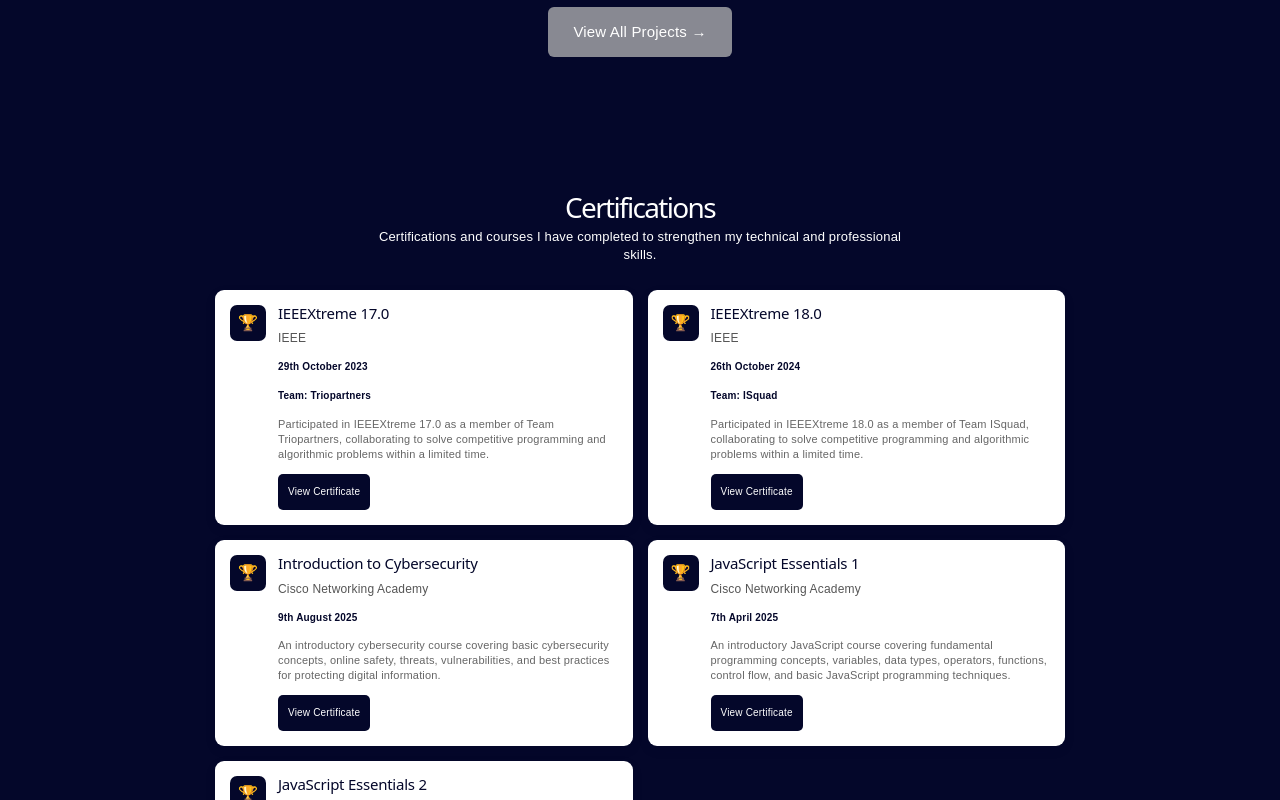
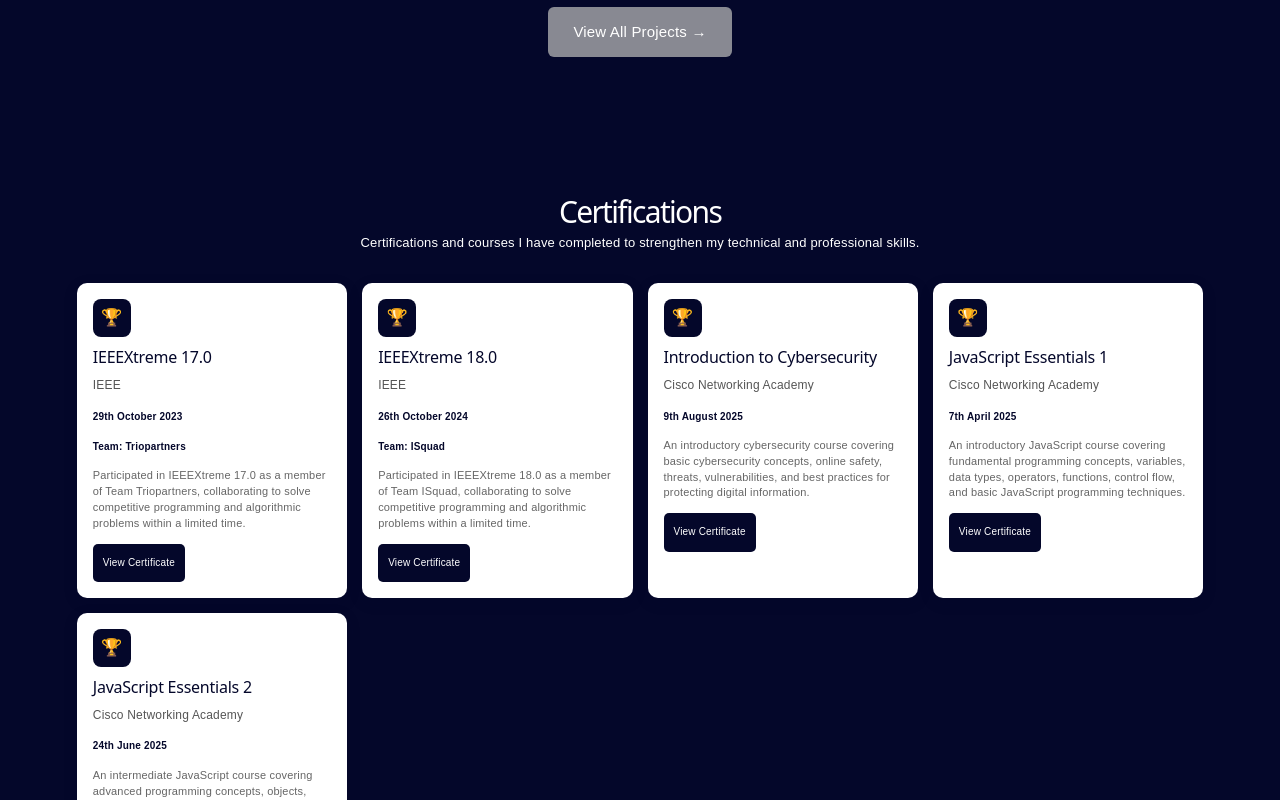
Before and after one commit to ishqafathima/My-Portfolio, a React (Vite) app: page / in a window 1280 px wide. Shown: the part 3160-3960 px from the top of the page. Built offline with nearby package versions, Linux system fonts and the light colour scheme.

Commit message:
update portfolio

```diff
--- a/src/sections/Certifications/Certifications.css
+++ b/src/sections/Certifications/Certifications.css
@@ -1,35 +1,37 @@
 .certifications {
   min-height: calc(100vh - 70px);
-  padding: 35px 8%;
+  padding: 40px 6%;
   background-color: #04072a;
 }
 
 .certifications-content {
-  max-width: 850px;
+  max-width: 1200px;
   margin: 0 auto;
 }
 
+/* Heading */
+
 .certifications-content h1 {
   text-align: center;
-  font-size: 28px;
+  font-size: 30px;
   color: #ffffff;
   margin-bottom: 8px;
 }
 
 .certifications-intro {
   text-align: center;
-  max-width: 550px;
-  margin: 0 auto 25px;
+  max-width: 600px;
+  margin: 0 auto 30px;
   font-size: 13px;
   color: #ffffff;
-  line-height: 1.4;
+  line-height: 1.5;
 }
 
 /* Certification Grid */
 
 .certification-grid {
   display: grid;
-  grid-template-columns: repeat(2, 1fr);
+  grid-template-columns: repeat(4, 1fr);
   gap: 15px;
 }
 
@@ -37,48 +39,47 @@
 
 .certification-card {
   background-color: #ffffff;
-  border-radius: 9px;
-  padding: 15px;
-  display: flex;
-  gap: 12px;
-  align-items: flex-start;
-  box-shadow: 0 4px 12px rgba(4, 7, 42, 0.08);
-  transition: transform 0.3s ease;
+  border-radius: 10px;
+  padding: 16px;
+  display: block;
+  box-shadow: 0 4px 15px rgba(4, 7, 42, 0.12);
+  transition: transform 0.3s ease, box-shadow 0.3s ease;
 }
 
 .certification-card:hover {
-  transform: translateY(-3px);
+  transform: translateY(-4px);
+  box-shadow: 0 8px 20px rgba(4, 7, 42, 0.2);
 }
 
 /* Icon */
 
 .certificate-icon {
-  width: 36px;
-  height: 36px;
-  min-width: 36px;
+  width: 38px;
+  height: 38px;
   display: flex;
   align-items: center;
   justify-content: center;
   background-color: #04072a;
-  border-radius: 7px;
-  font-size: 16px;
+  border-radius: 8px;
+  font-size: 17px;
+  margin-bottom: 10px;
 }
 
 /* Information */
 
 .certificate-info {
-  flex: 1;
-  min-width: 0;
+  width: 100%;
 }
 
 .certificate-info h2 {
-  margin: 0 0 3px;
-  font-size: 15px;
+  margin: 0 0 5px;
+  font-size: 16px;
+  line-height: 1.3;
   color: #04072a;
 }
 
 .certificate-info h3 {
-  margin: 0 0 3px;
+  margin: 0 0 5px;
   font-size: 12px;
   font-weight: 500;
   color: #555;
@@ -91,7 +92,7 @@
   font-size: 10px;
   color: #04072a;
   font-weight: 600;
-  margin-bottom: 3px;
+  margin-bottom: 4px;
 }
 
 /* Team */
@@ -101,41 +102,54 @@
   font-size: 10px;
   color: #04072a;
   font-weight: 600;
-  margin-bottom: 5px;
+  margin-bottom: 6px;
 }
 
 /* Description */
 
 .certificate-info p {
   font-size: 11px;
-  line-height: 1.4;
+  line-height: 1.45;
   color: #666;
-  margin: 7px 0 9px;
+  margin: 8px 0 12px;
 }
 
 /* View Certificate */
 
 .view-certificate {
   display: inline-block;
-  margin-top: 2px;
-  padding: 5px 10px;
+  padding: 6px 10px;
   border-radius: 5px;
   background-color: #04072a;
-  color: white;
+  color: #ffffff;
   font-size: 10px;
   text-decoration: none;
   cursor: pointer;
+  transition: 0.3s;
 }
 
-/* Responsive */
+.view-certificate:hover {
+  background-color: #1b3a8a;
+  transform: translateY(-2px);
+}
 
-@media (max-width: 768px) {
+/* Tablet */
+
+@media (max-width: 1000px) {
+  .certification-grid {
+    grid-template-columns: repeat(2, 1fr);
+  }
+}
+
+/* Mobile */
+
+@media (max-width: 600px) {
   .certifications {
     padding: 35px 5%;
   }
 
-  .certifications-content {
-    max-width: 600px;
+  .certifications-content h1 {
+    font-size: 26px;
   }
 
   .certification-grid {
@@ -143,24 +157,7 @@
     gap: 12px;
   }
 
-  .certifications-content h1 {
-    font-size: 25px;
+  .certification-card {
+    padding: 15px;
   }
 }
-
-@media (max-width: 480px) {
-  .certification-card {
-    padding: 12px;
-  }
-
-  .certificate-icon {
-    width: 32px;
-    height: 32px;
-    min-width: 32px;
-    font-size: 14px;
-  }
-
-  .certificate-info h2 {
-    font-size: 14px;
-  }
-}
```
